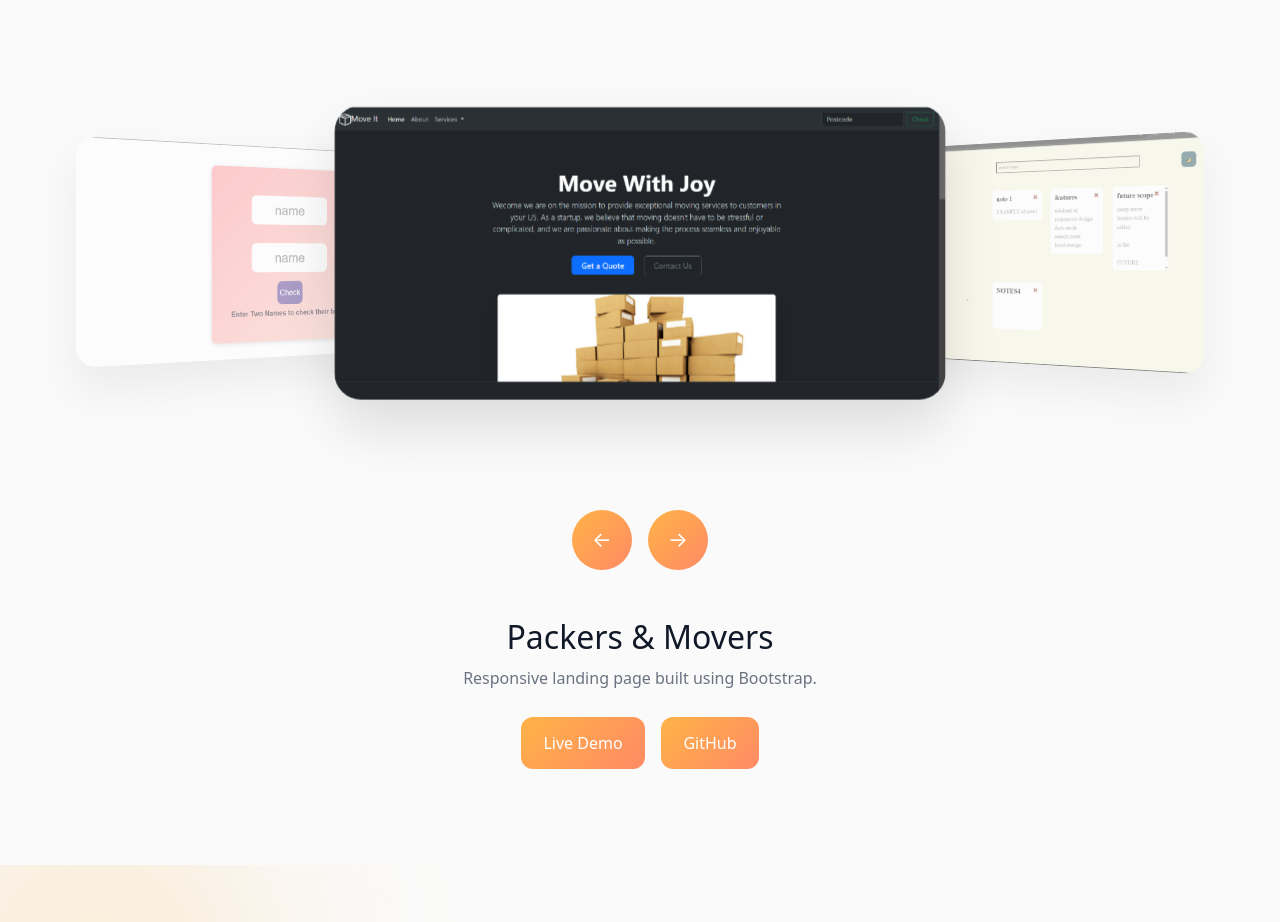
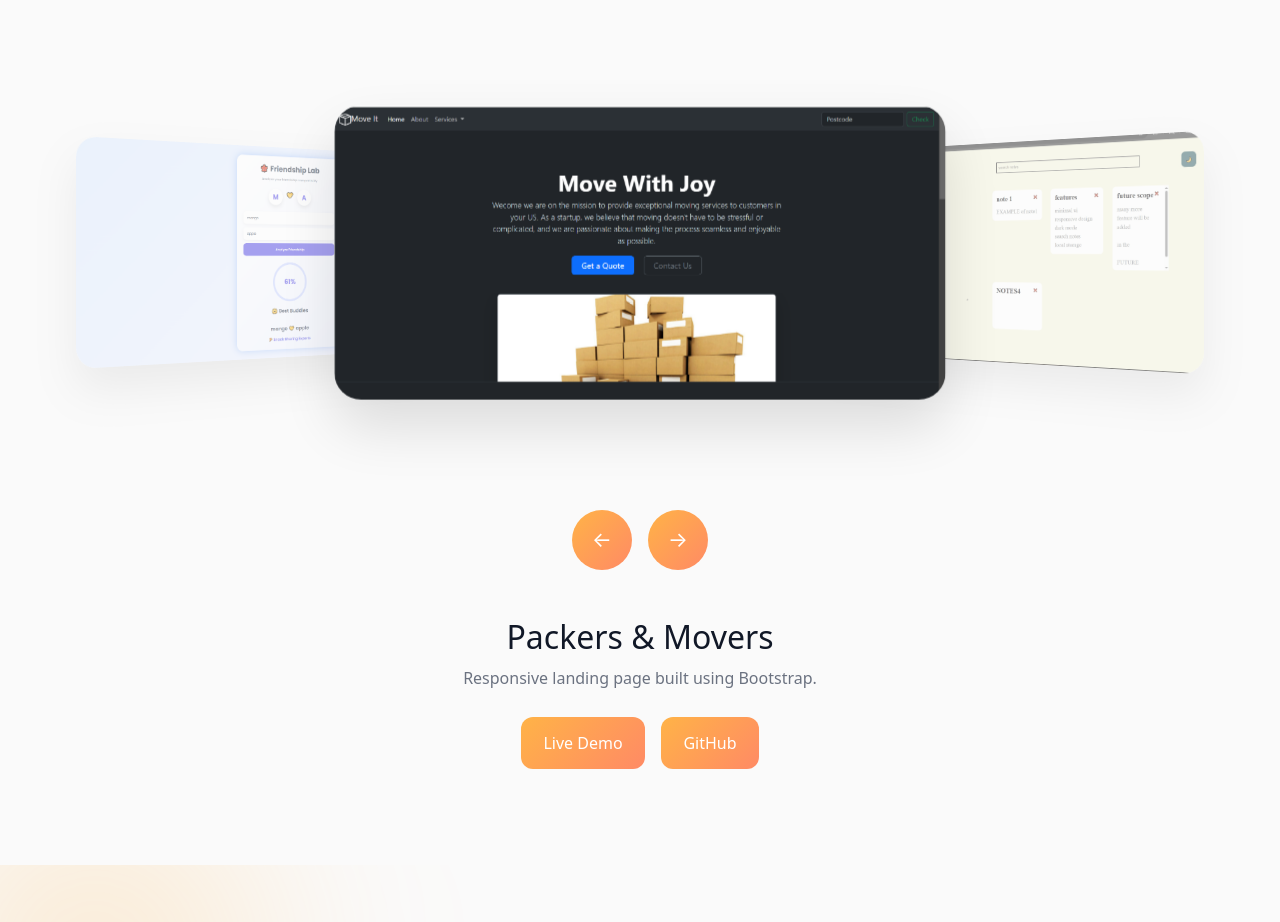
Before and after one commit to Shreya-103/Portfolio-2.0, a React (Vite) app: page / in a window 1280 px wide. Shown: the part 1960-2882 px from the top of the page. Built offline with nearby package versions, Linux system fonts and the light colour scheme.

Commit message:
updated friendship analyzer project

```diff
--- a/src/components/Project/project.js
+++ b/src/components/Project/project.js
@@ -39,10 +39,10 @@ const project = [
   },
   {
     id: 5,
-    title: "Bond Check fun game",
-    image: "./Screenshot (96).png",
+    title: "Friendship Analyzer fun game",
+    image: "./Friendship-Analyzer.png",
     description:
-      "fun bond checking site with responsive and modern , dark mode toogle also available",
+      "Friendship compatibility score generation, Friendship levels based on score, Loading animations, Dark mode support, Responsive design for mobile and desktop",
     demo: "https://shreya-103.github.io/Calculate-Bond/",
     github: "https://github.com/Shreya-103/Calculate-Bond",
   },
```
